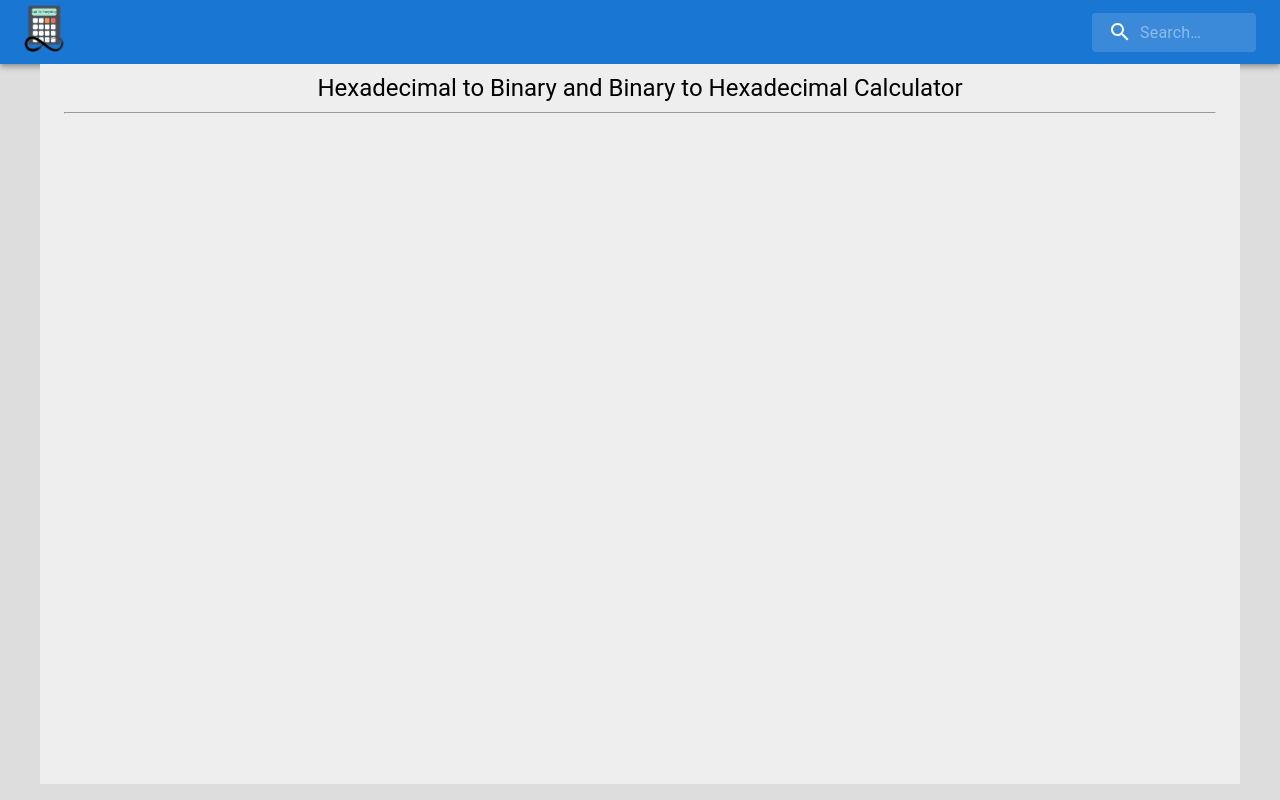
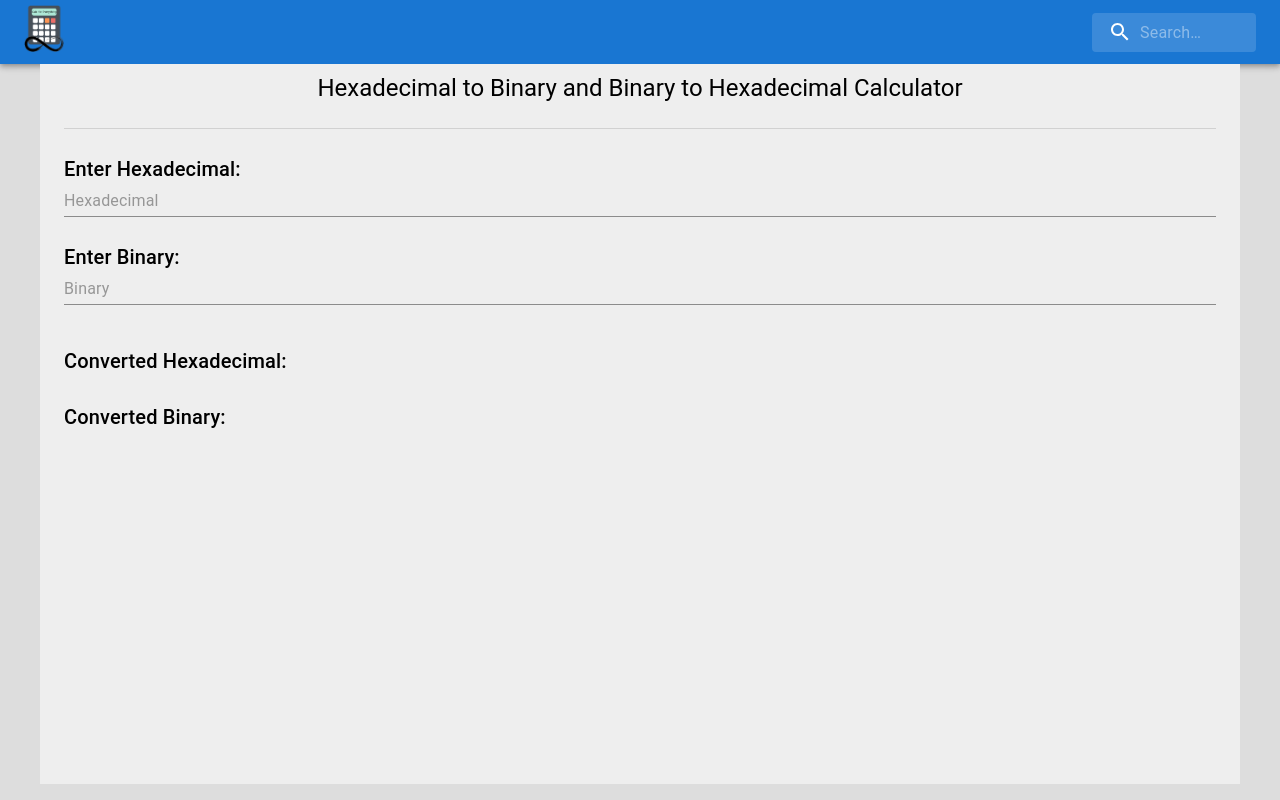
Before and after one commit to SarthakKeshari/calc_for_everything, a React (Create React App) app in the folder calculators/: page /hexbinandbinhex in a window 1280 px wide. Built offline with nearby package versions, Linux system fonts and the light colour scheme.

Commit message:
Hexadecimal to binary conversion calculater added

```diff
--- a/calculators/src/computer_science/HexToBinAndBinToHex/MainHexToBinAndBinToHex.js
+++ b/calculators/src/computer_science/HexToBinAndBinToHex/MainHexToBinAndBinToHex.js
@@ -1,12 +1,66 @@
-import React from 'react';
-import { Container, Typography } from '@mui/material';
+import React, { useState } from 'react';
+import { Container, Typography, Input, Divider } from '@mui/material';
 
-function MainHexToBinAndBinToHex(){
-    return(
-        <Container maxWidth="lg" sx={{ bgcolor: '#eeeeee', minHeight: '90vh', paddingY:"10" }}>
-            <Typography pt={1} variant='h5' sx = {{textAlign: "center"}}>Hexadecimal to Binary and Binary to Hexadecimal Calculator</Typography>
-            <hr/>
-            <br/>
+function MainHexToBinAndBinToHex() {
+    const [hex, setHex] = useState('');
+    const [binary, setBinary] = useState('');
+
+    const handleHexChange = (e) => {
+        const hexValue = e.target.value.toUpperCase();
+        setHex(hexValue);
+
+        if (hexValue) {
+            let binValue = parseInt(hexValue, 16).toString(2);
+            setBinary(binValue);
+        } else {
+            setBinary('');
+        }
+    };
+
+    const handleBinaryChange = (e) => {
+        const binValue = e.target.value;
+        setBinary(binValue);
+
+        if (binValue) {
+            let hexValue = parseInt(binValue, 2).toString(16).toUpperCase();
+            setHex(hexValue);
+        } else {
+            setHex('');
+        }
+    };
+
+    return (
+        <Container maxWidth="lg" sx={{ bgcolor: '#eeeeee', minHeight: '90vh', paddingY: "10" }}>
+            <Typography pt={1} variant='h5' sx={{ textAlign: "center" }}>Hexadecimal to Binary and Binary to Hexadecimal Calculator</Typography>
+            <Divider sx={{ my: 3 }} />
+
+            <Typography variant="h6" mt={3}>Enter Hexadecimal:</Typography>
+            <Input
+                placeholder="Hexadecimal"
+                variant="outlined"
+                type='text'
+                onChange={handleHexChange}
+                value={hex}
+                fullWidth
+                sx={{ marginBottom: 3 }}
+            />
+
+            <Typography variant="h6">Enter Binary:</Typography>
+            <Input
+                placeholder="Binary"
+                variant="outlined"
+                type='text'
+                onChange={handleBinaryChange}
+                value={binary}
+                fullWidth
+                sx={{ marginBottom: 3 }}
+            />
+
+            <Typography variant='h6' mt={2}>Converted Hexadecimal:</Typography>
+            <Typography variant='body1' sx={{ color: "blue", marginBottom: 3 }}>{hex}</Typography>
+
+            <Typography variant='h6'>Converted Binary:</Typography>
+            <Typography variant='body1' sx={{ color: "blue" }}>{binary}</Typography>
         </Container>
     )
 }
```
